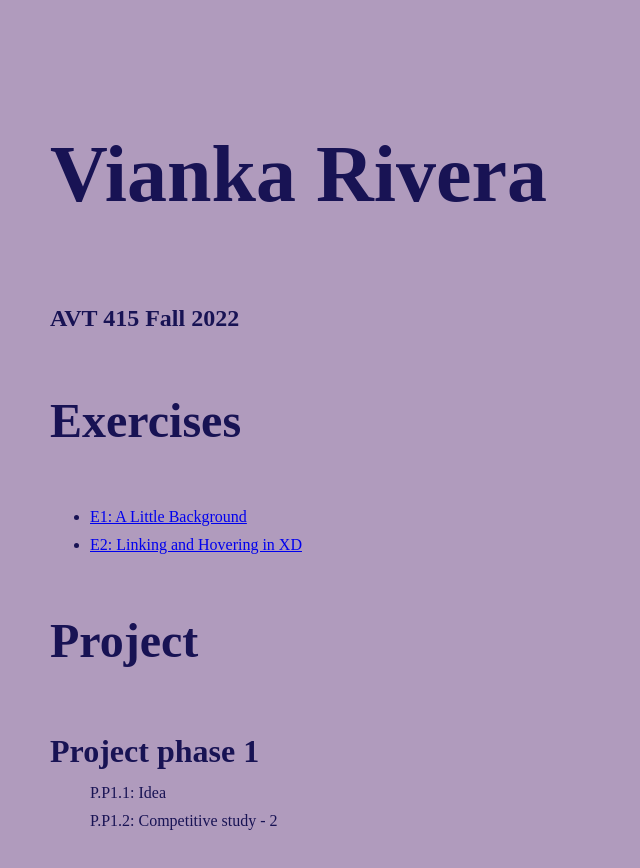
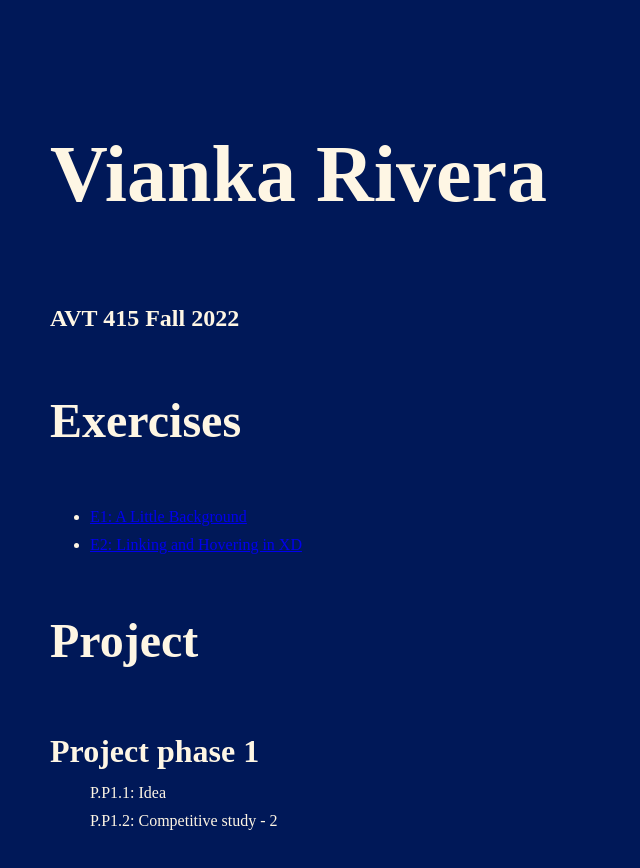
Before and after one commit to rvianka/avt415_f22, a plain HTML site: page index.html in a window 1280 px wide. Shown: the whole page, without its empty margins (0-640 px from the left). Drawn offline with Linux system fonts and the light colour scheme.

Commit message:
Update main.css

```diff
--- a/css/main.css
+++ b/css/main.css
@@ -4,8 +4,8 @@
 html {font-size: 100%;} /*16px*/
 
 body {
-  background-color: #b09bbd;
-  color: #181354;
+  background-color: #001858;
+  color: #FEF6E4;
   margin: 0;
   padding: 50px;
   line-height: 1.75;
```
